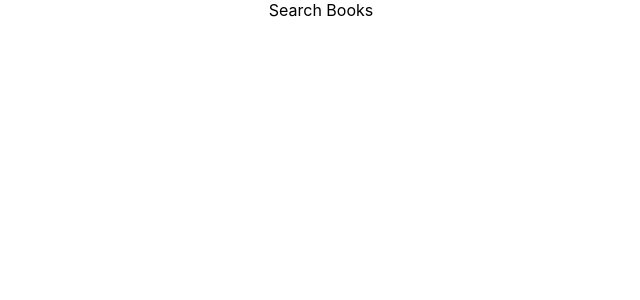
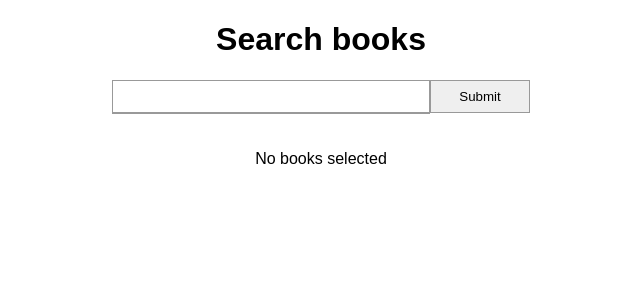
Before and after one commit to AbrahamArun/search-engine, a React (Create React App) app: page / in a window 1280 px wide. Shown: the top 300 px of the page, without its empty margins (319-959 px from the left). Built offline with nearby package versions, Linux system fonts and the light colour scheme; the HTML template or start-up script is replaced by a standard one.

Commit message:
add search bar with autocomplete

```diff
--- a/src/App.css
+++ b/src/App.css
@@ -1,3 +1,57 @@
+body {
+  font-family: sans-serif;
+}
+
+.input-box {
+  border: 1px solid #999;
+  padding: 0.5rem;
+  width: 300px;
+}
+
 .App {
   text-align: center;
 }
+
+.search-container{
+  display: flex;
+  justify-content: center ;
+}
+
+.form {
+  display: flex;
+  flex-direction: row;
+}
+
+.search-box {
+  flex: 5;
+  flex-direction: column;
+}
+
+.submit-box {
+  border: 1px solid #999;
+  padding: 0.5rem;
+  width: 100px;
+}
+
+.suggestions {
+  border: 1px solid #999;
+  border-top-width: 0;
+  list-style: none;
+  margin-top: 0;
+  max-height: 200px;
+  overflow-y: auto;
+  padding-left: 0;
+}
+
+.suggestions li {
+  padding: 0.5rem;
+  background-color: white;
+
+}
+
+.selected-books {
+  position:absolute;
+  top:150px;
+  width: 100%;
+  z-index: -1;
+}
--- a/src/App.js
+++ b/src/App.js
@@ -1,10 +1,122 @@
-import React from 'react';
+import React, { useState } from 'react';
+import data from './data.json';
+import stopWords from './stop-words.json';
+import { getDocumentsWithFreq, getMatchingDocuments } from './api';
 import './App.css';
 
+
+const documents = data.summaries;
+const documentsWithFreq = getDocumentsWithFreq(documents, stopWords);
+
+function getBooks(data) {
+  return data.authors.reduce((books, author) => {
+    const bookId = author.book_id;
+    books[bookId] = {
+      author: author.author,
+      title: data.titles[bookId],
+      summary: data.summaries.find(summary => summary.id === bookId)
+    };
+    return books;
+  }, {});
+}
+
+const books = getBooks(data);
+
 function App() {
+  const [searchTerm, setSearchTerm] = useState("");
+  const [suggestions, setSuggestions] = useState([]);
+  const [selectedBooks, setSelectedBooks] = useState([]);
+  const [selectedBookId, setSelectedBookId] = useState(null);
+
+  const handleChange = event => {
+    const queryString = event.target.value;
+    const matchingDocuments = getMatchingDocuments(queryString, 5, documentsWithFreq);
+    const suggestions = matchingDocuments.map((doc) => {
+      return {
+        id: doc.id, ...books[doc.id]
+      }
+    });
+
+    setSearchTerm(queryString);
+    setSuggestions(suggestions);
+  };
+
+  const handleSubmit = event => {
+    event.preventDefault();
+    const isBookAlreadySelected = selectedBooks.find(book => book.id === selectedBookId);
+
+    if (!isBookAlreadySelected) {
+      selectedBooks.push({
+        id: selectedBookId,
+        ...books[selectedBookId]
+      });
+    }
+    setSearchTerm('');
+    setSuggestions([]);
+    setSelectedBooks(selectedBooks);
+    setSelectedBookId(null)
+
+  }
+
+  const onSuggestionSelected = (event) => {
+    const bookId = event.target.value;
+    setSearchTerm(books[bookId].title);
+    setSuggestions([])
+    setSelectedBookId(bookId);
+  }
+
+  const renderSelectedBooks = (books) => {
+    if (books.length === 0) {
+      return <div>No books selected</div>
+    }
+    const selectedBooks = books.map((book, index) => {
+      return (
+        <div key={index}>
+          {book.title}
+        </div>
+      )
+    })
+    return selectedBooks;
+  }
+
+  const renderSuggestions = (books) => {
+    const titles = books.map((book, index) => {
+      return (
+        <li className={"sugestion"} key={index} onClick={onSuggestionSelected} value={book.id}>
+          {book.title}
+        </li>
+      )
+    })
+
+    return (
+      <ul className="suggestions">
+        {titles}
+      </ul>
+    );
+  }
+
   return (
     <div className="App">
-      Search Books
+      <h1>Search books</h1>
+      <div className="search-container">
+        <form onSubmit={handleSubmit} className="form">
+          <div className="search-box">
+            <input
+              type="text"
+              value={searchTerm}
+              onChange={handleChange}
+              className="input-box"
+            />
+            {renderSuggestions(suggestions)}
+          </div>
+          <div>
+            <input type="submit" value="Submit" className="submit-box" />
+          </div>
+        </form>
+      </div>
+      <div className="selected-books">
+        {renderSelectedBooks(selectedBooks)}
+      </div>
     </div>
   );
 }
```
